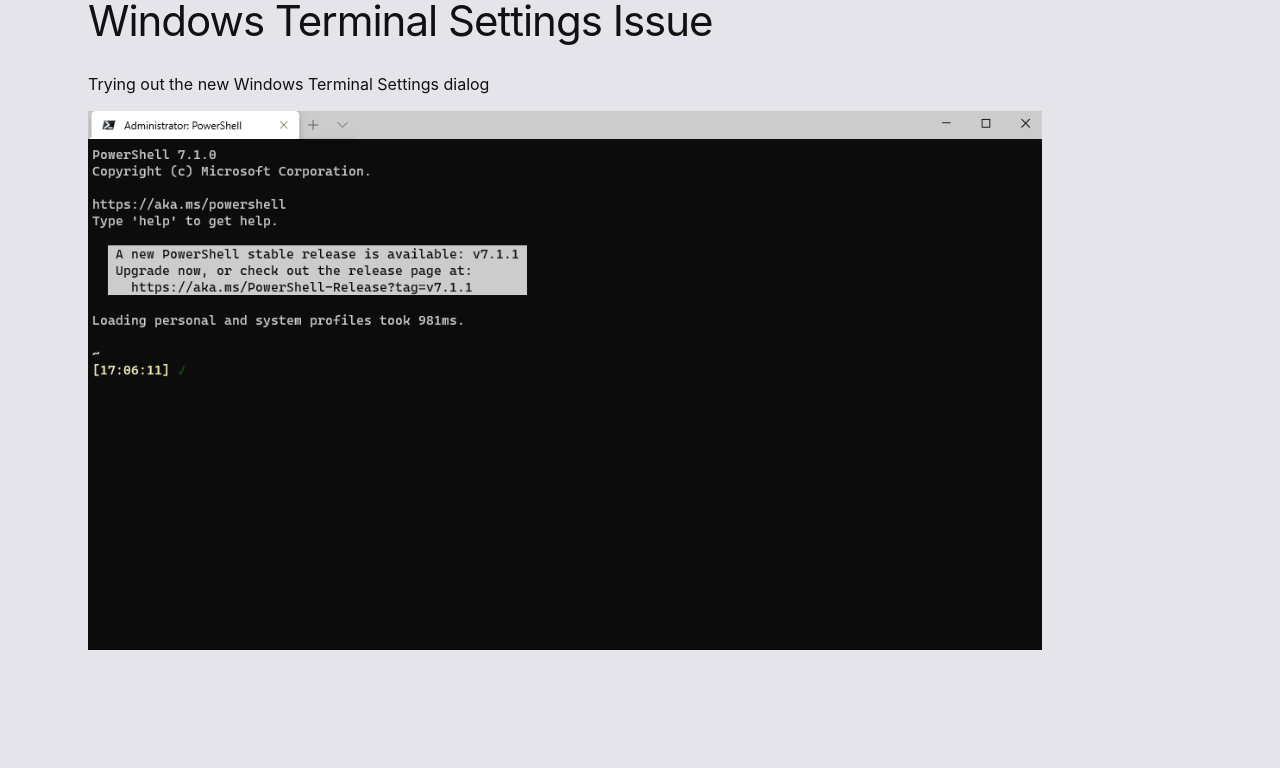
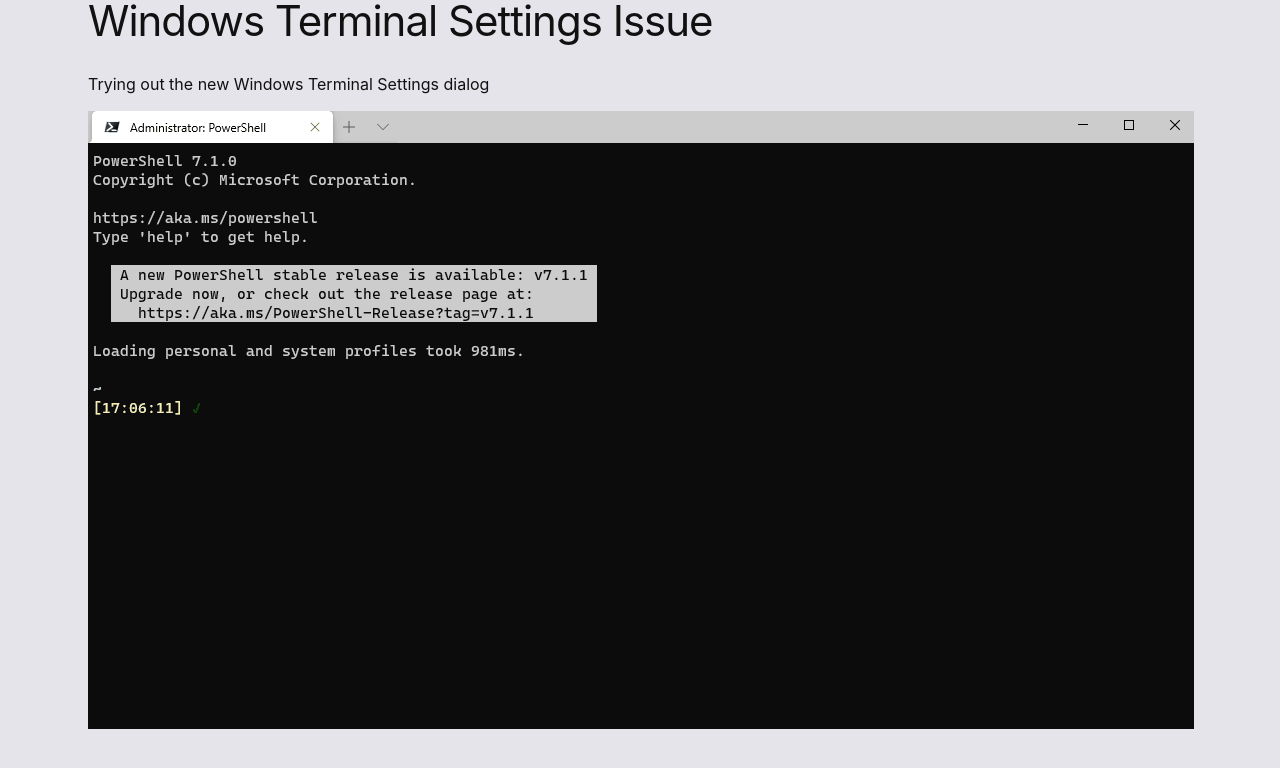
Before and after one commit to Treit/treit.github.io, a Jekyll site: the page built from misc/settingsissue.md, in a window 1280 px wide. Shown: the top 768 px of the page. Built offline with Jekyll 4.4.1, drawn with Linux system fonts in a browser that asks for light colours.

Commit message:
Fix format.

```diff
--- a/misc/settingsissue.md
+++ b/misc/settingsissue.md
@@ -23,4 +23,4 @@
     Trying out the new Windows Terminal Settings dialog
 </p>
 
-<img src="/images/s1.gif" style="width:80%; height:80%;float:top"/>
+<img src="/images/s1.gif" />
```
